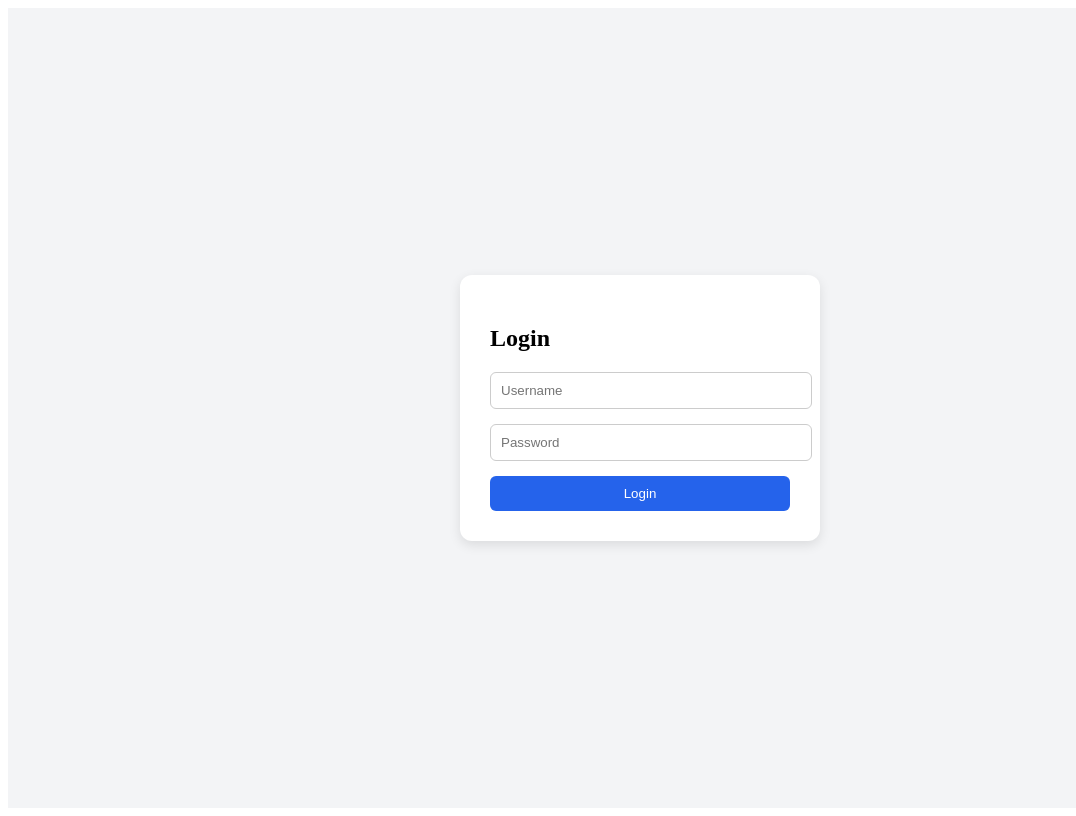
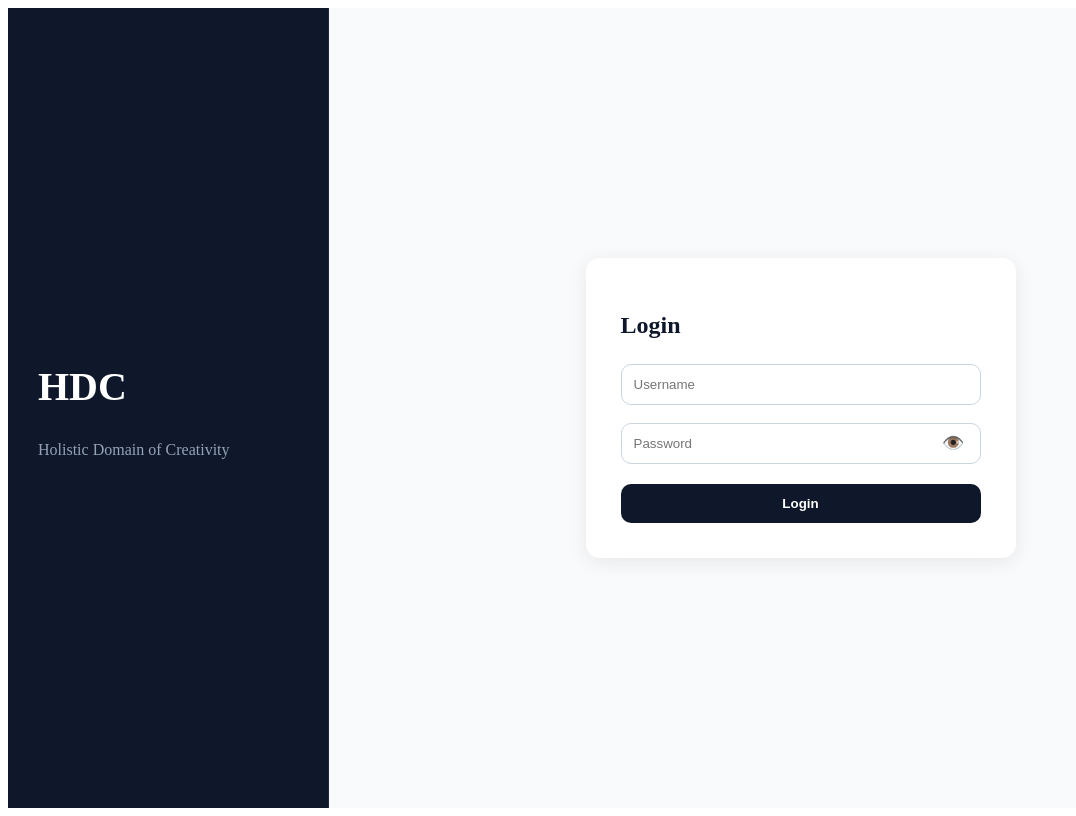
Before and after one commit to khabeerilham1-creator/clinic-client, a React (Create React App) app: page / in a window 1280 px wide. Shown: the whole page, without its empty margins (0-1076 px from the left). Built offline with nearby package versions, Linux system fonts and the light colour scheme.

Commit message:
update hdc ui

```diff
--- a/src/App.jsx
+++ b/src/App.jsx
@@ -22,6 +22,8 @@ import Reports from "./pages/Reports";
 import ReportView from "./pages/ReportView";
 
 import PatientFiles from "./pages/PatientFiles";
+import Timeline from "./pages/Timeline";
+
 import AI from "./pages/AI";
 
 // 🔥 NEW MODULES
@@ -30,15 +32,17 @@ import HAI from "./pages/HAI";
 import Debtors from "./pages/Debtors";
 import Creditors from "./pages/Creditors";
 import Bills from "./pages/Bills";
-import Salary from "./pages/Salary";   // optional if created
+import Salary from "./pages/Salary";
 
 
 // =========================
 // APP
 // =========================
 export default function App() {
+
   return (
     <Router>
+
       <Routes>
 
         {/* AUTH */}
@@ -51,6 +55,9 @@ export default function App() {
         <Route path="/patients" element={<Patients />} />
         <Route path="/visits" element={<Visits />} />
         <Route path="/checkup" element={<Checkup />} />
+
+        {/* 🔥 TIMELINE */}
+        <Route path="/timeline/:id" element={<Timeline />} />
 
         {/* CLINICAL */}
         <Route path="/afi" element={<AFI />} />
@@ -81,6 +88,7 @@ export default function App() {
         <Route path="/salary" element={<Salary />} />
 
       </Routes>
+
     </Router>
   );
 }
--- a/src/api.js
+++ b/src/api.js
@@ -1,14 +1,16 @@
 import axios from "axios";
 
 const api = axios.create({
-baseURL: "https://api.drzaffariqbal.com"
+  baseURL: "https://api.drzaffariqbal.com"
 });
 
 api.interceptors.request.use((config) => {
   const token = localStorage.getItem("token");
+
   if (token) {
     config.headers.Authorization = "Bearer " + token;
   }
+
   return config;
 });
 
--- a/src/pages/Dashboard.jsx
+++ b/src/pages/Dashboard.jsx
@@ -43,7 +43,7 @@ export default function Dashboard() {
       <div style={{ marginBottom: 30 }}>
         <h1 style={{ fontSize: 28 }}>Dashboard</h1>
         <p style={{ color: "#64748b" }}>
-          Welcome back — your clinic performance overview
+          Welcome to Holistic Domain of Creativity
         </p>
       </div>
 
@@ -62,16 +62,20 @@ export default function Dashboard() {
 
       {/* HIGHLIGHT CARD */}
       <div style={{
-        background: "linear-gradient(135deg, #6366f1, #4f46e5)",
+        background: "linear-gradient(135deg, #06b6d4, #2563eb)",
         color: "white",
         padding: 25,
         borderRadius: 16,
         marginBottom: 30,
-        boxShadow: "0 10px 25px rgba(0,0,0,0.1)"
+        boxShadow: "0 10px 25px rgba(0,0,0,0.15)"
       }}>
-        <h2 style={{ marginBottom: 10 }}>Clinic Performance</h2>
+        <h2 style={{ marginBottom: 10 }}>Clinic Overview</h2>
+
         <p>Total Revenue: Rs {stats.revenue || 0}</p>
+
         <p>Today's Patients: {stats.today_patients || 0}</p>
+
+        <p>Logged Role: {localStorage.getItem("role")}</p>
       </div>
 
       {/* MODULE GRID */}
--- a/src/pages/Login.jsx
+++ b/src/pages/Login.jsx
@@ -8,6 +8,8 @@ function Login() {
 
   const [username, setUsername] = useState("");
   const [password, setPassword] = useState("");
+
+  const [showPassword, setShowPassword] = useState(false);
 
   const login = async () => {
     try {
@@ -21,7 +23,6 @@ function Login() {
         }
       });
 
-      // ✅ SAVE TOKEN + ROLE
       localStorage.setItem("token", res.data.access_token);
       localStorage.setItem("role", res.data.role);
 
@@ -30,6 +31,7 @@ function Login() {
       navigate("/dashboard");
 
     } catch (err) {
+
       console.log("LOGIN ERROR:", err.response?.data);
 
       alert(err.response?.data?.detail || "Login failed ❌");
@@ -39,21 +41,60 @@ function Login() {
   return (
     <div style={{
       display: "flex",
+      minHeight: "100vh",
+      background: "#f8fafc"
+    }}>
+
+      {/* LEFT SIDEBAR STYLE */}
+      <div style={{
+        width: 260,
+        background: "#0f172a",
+        color: "white",
+        padding: 30,
+        display: "flex",
+        flexDirection: "column",
         justifyContent: "center",
-      alignItems: "center",
-      height: "100vh",
-      background: "#f3f4f6"
+        borderRight: "1px solid #1e293b"
+      }}>
+
+        <h1 style={{
+          fontSize: 40,
+          marginBottom: 10
+        }}>
+          HDC
+        </h1>
+
+        <p style={{
+          color: "#94a3b8",
+          lineHeight: 1.7
+        }}>
+          Holistic Domain of Creativity
+        </p>
+
+      </div>
+
+      {/* RIGHT LOGIN AREA */}
+      <div style={{
+        flex: 1,
+        display: "flex",
+        justifyContent: "center",
+        alignItems: "center"
       }}>
 
         <div style={{
           background: "white",
-        padding: 30,
-        borderRadius: 12,
-        boxShadow: "0 4px 12px rgba(0,0,0,0.1)",
-        width: 300
+          padding: 35,
+          borderRadius: 14,
+          width: 360,
+          boxShadow: "0 4px 20px rgba(0,0,0,0.08)"
         }}>
 
-        <h2 style={{ marginBottom: 20 }}>Login</h2>
+          <h2 style={{
+            marginBottom: 25,
+            color: "#0f172a"
+          }}>
+            Login
+          </h2>
 
           <input
             placeholder="Username"
@@ -61,37 +102,62 @@ function Login() {
             onChange={(e) => setUsername(e.target.value)}
             style={{
               width: "100%",
-            padding: 10,
-            marginBottom: 15,
-            borderRadius: 6,
-            border: "1px solid #ccc"
+              padding: 12,
+              marginBottom: 18,
+              borderRadius: 10,
+              border: "1px solid #cbd5e1",
+              outline: "none",
+              boxSizing: "border-box"
             }}
           />
 
+          <div style={{ position: "relative" }}>
+
             <input
-          type="password"
+              type={showPassword ? "text" : "password"}
               placeholder="Password"
               value={password}
               onChange={(e) => setPassword(e.target.value)}
               style={{
                 width: "100%",
-            padding: 10,
-            marginBottom: 15,
-            borderRadius: 6,
-            border: "1px solid #ccc"
+                padding: 12,
+                marginBottom: 20,
+                borderRadius: 10,
+                border: "1px solid #cbd5e1",
+                outline: "none",
+                boxSizing: "border-box"
               }}
             />
+
+            <button
+              type="button"
+              onClick={() => setShowPassword(!showPassword)}
+              style={{
+                position: "absolute",
+                right: 10,
+                top: 8,
+                border: "none",
+                background: "transparent",
+                cursor: "pointer",
+                fontSize: 18
+              }}
+            >
+              {showPassword ? "🙈" : "👁️"}
+            </button>
+
+          </div>
 
           <button
             onClick={login}
             style={{
               width: "100%",
-            padding: 10,
-            background: "#2563eb",
+              padding: 12,
+              background: "#0f172a",
               color: "white",
               border: "none",
-            borderRadius: 6,
-            cursor: "pointer"
+              borderRadius: 10,
+              cursor: "pointer",
+              fontWeight: "bold"
             }}
           >
             Login
@@ -100,6 +166,8 @@ function Login() {
         </div>
 
       </div>
+
+    </div>
   );
 }
 
--- a/src/pages/PatientFiles.jsx
+++ b/src/pages/PatientFiles.jsx
@@ -23,7 +23,13 @@ function PatientFiles() {
   const loadFile = async (id) => {
     try {
       const res = await api.get(`/patient-files/${id}`);
-      setFile(res.data);
+      setFile({
+  patient: res.data.patient || {},
+  checkups: res.data.checkups || [],
+  visits: res.data.visits || [],
+  invoices: res.data.invoices || [],
+  timeline: res.data.timeline || []
+});
     } catch {
       setFile(null);
     }
--- a/src/pages/Timeline.jsx
+++ b/src/pages/Timeline.jsx
@@ -18,7 +18,7 @@ function Timeline() {
       const t = await api.get("/timeline/" + id);
       setTimeline(t.data);
 
-      const f = await api.get(`/patient-files/file/${id}/2026`);
+      const f = await api.get(`/patient-files/${id}`);
       setFile(f.data);
 
     } catch (err) {
```
Also changed, not shown: src/pages/Patients.jsx (+204 -49 lines). Lines whose indentation alone changed are shown as unchanged.
